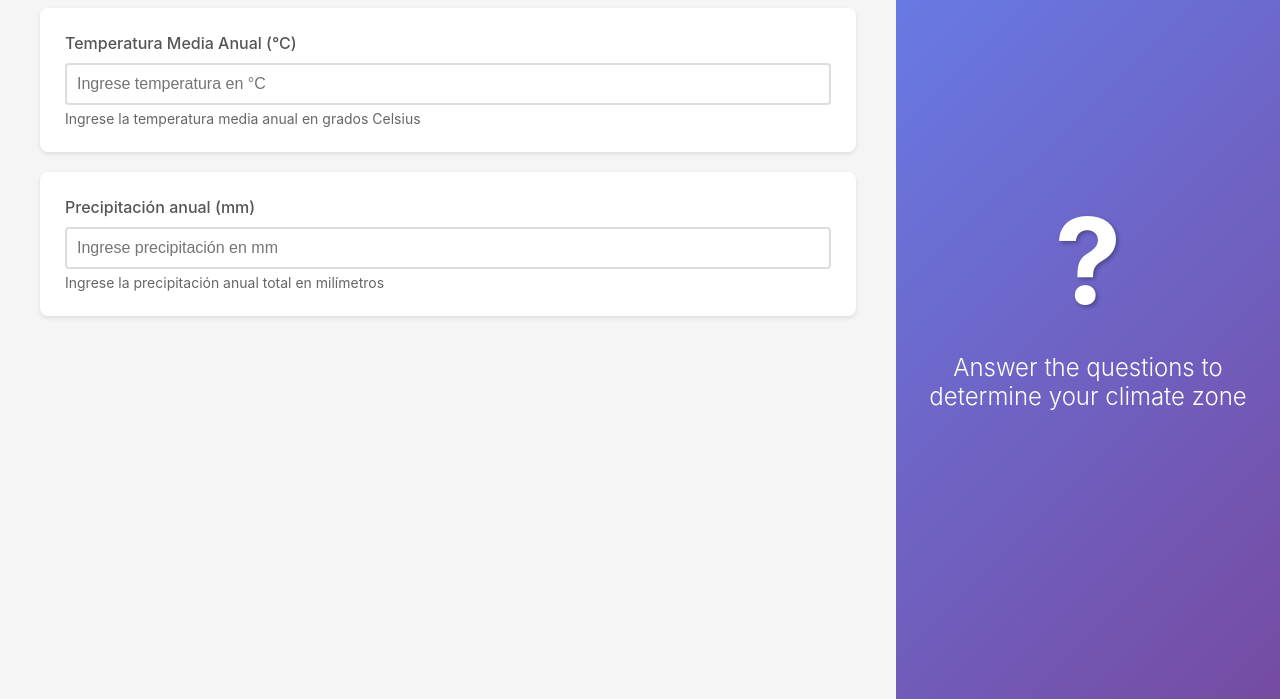
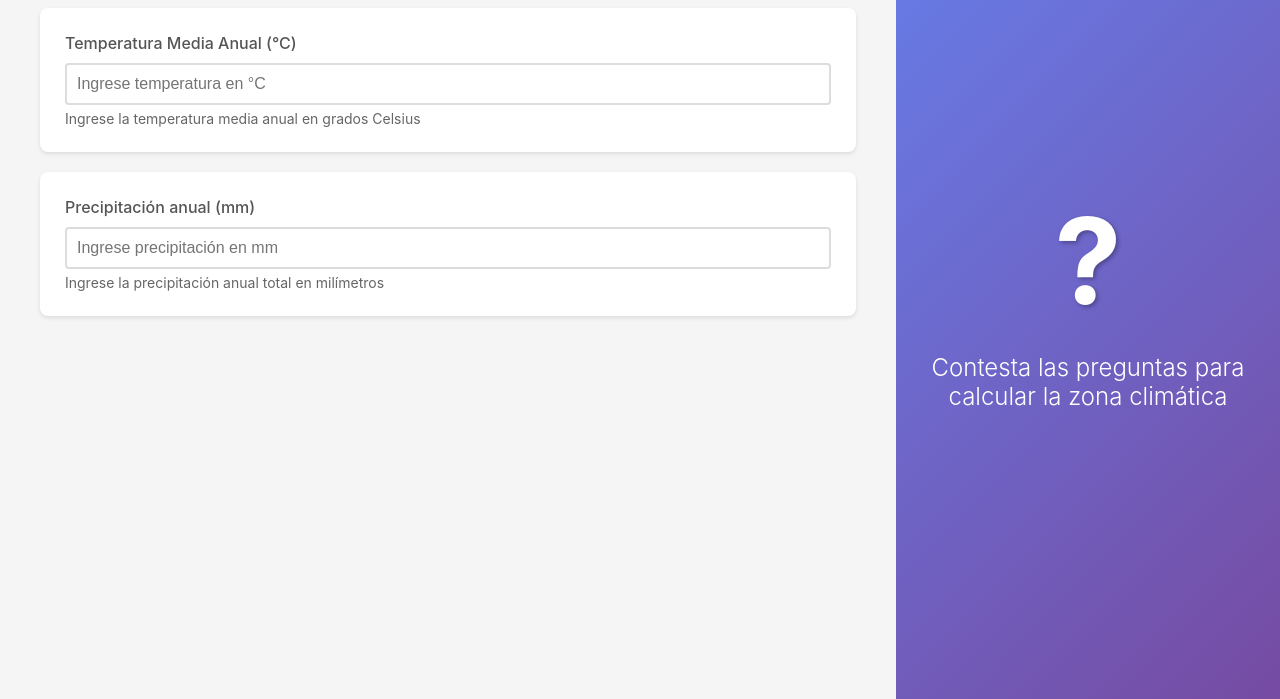
Before and after one commit to JJ/koppen, a plain HTML site: page index.html in a window 1280 px wide. Shown: the part 101-800 px from the top of the page. Drawn offline with Linux system fonts and the light colour scheme.

Commit message:
:recycle:

```diff
--- a/index.html
+++ b/index.html
@@ -429,7 +429,7 @@
         function updateDisplay() {
             const zone = calculateClimate();
             document.getElementById('climate-zone').textContent = zone;
-            document.getElementById('climate-name').textContent = climateNames[zone] || 'Answer the questions to determine your climate zone';
+            document.getElementById('climate-name').textContent = climateNames[zone] || 'Contesta las preguntas para calcular la zona climática';
         }
 
         // Event listeners
```
